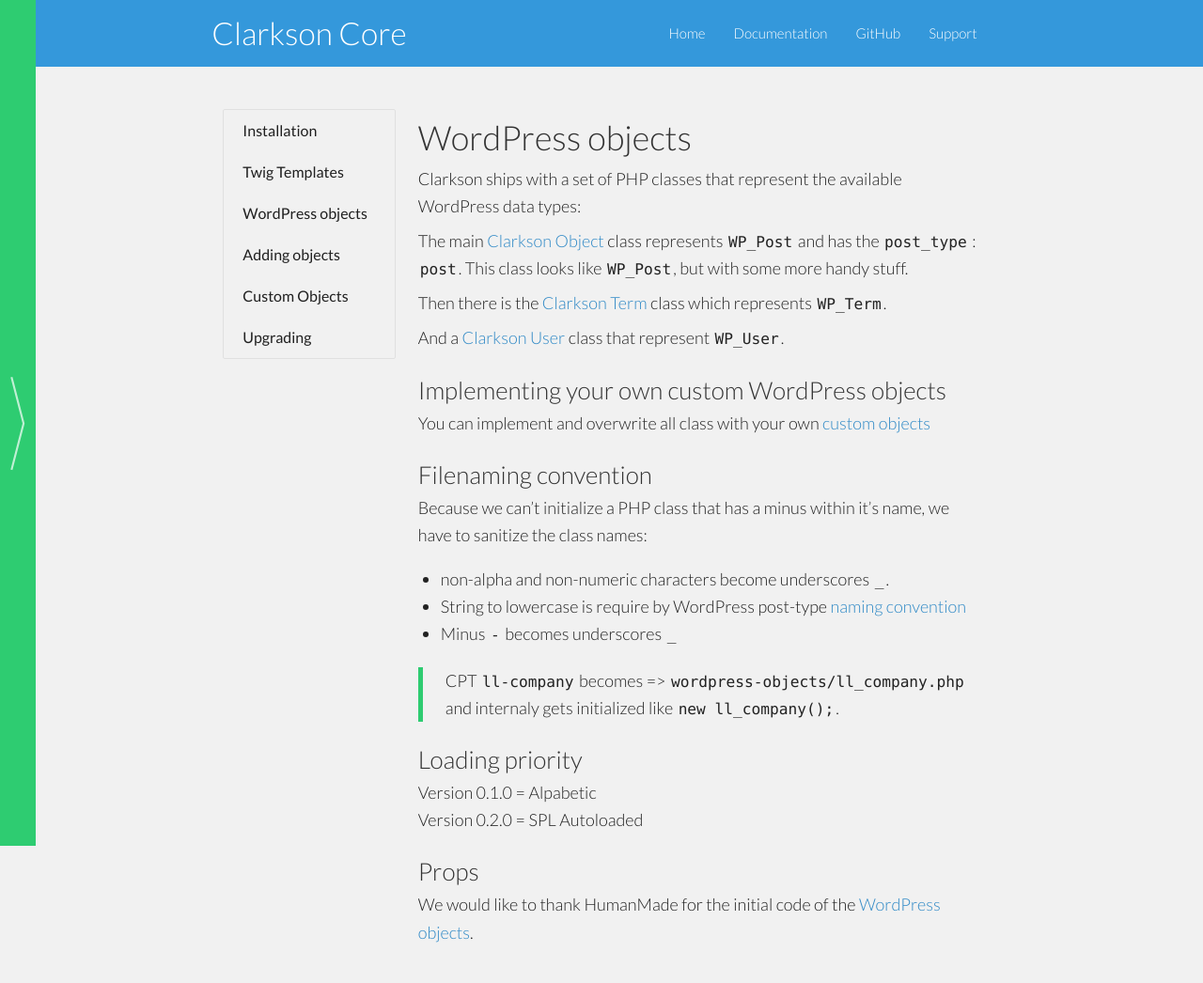
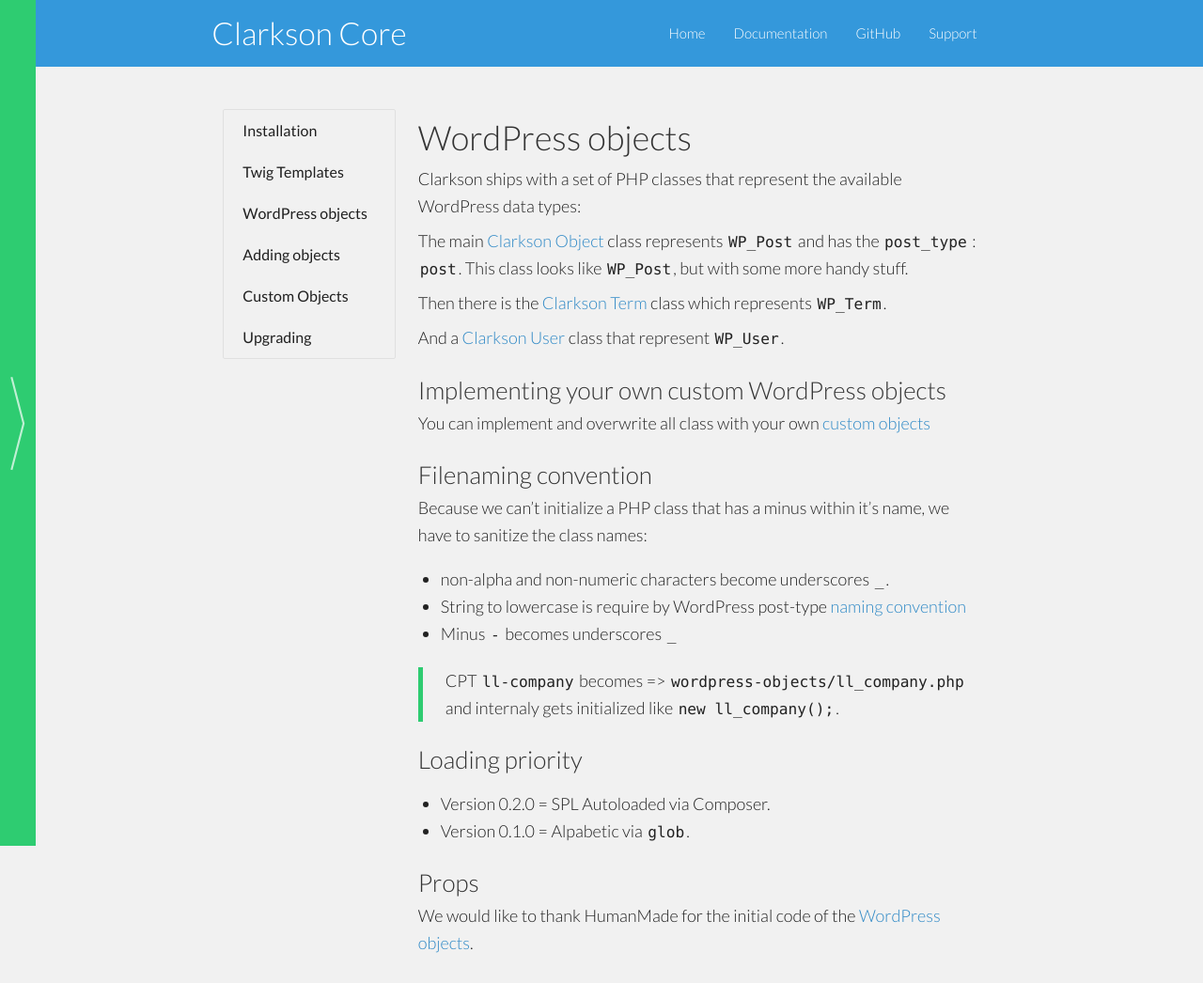
Before and after one commit to level-level/Clarkson-Theme, a Jekyll site: the page built from core/docs/wordpress-objects.md, in a window 1280 px wide. Shown: the whole page at 94% size. Built offline with Jekyll 4.4.1, drawn with Linux system fonts in a browser that asks for light colours; some web fonts are replaced.

Commit message:
add info about loading prio

```diff
--- a/core/docs/wordpress-objects.md
+++ b/core/docs/wordpress-objects.md
@@ -27,8 +27,9 @@ Because we can't initialize a PHP class that has a minus within it's name, we ha
 > CPT `ll-company` becomes => `wordpress-objects/ll_company.php` and internaly gets initialized like `new ll_company();`.
 
 ## Loading priority
-Version 0.1.0 = Alpabetic
-Version 0.2.0 = SPL Autoloaded
+- Version 0.2.0 = SPL Autoloaded via Composer.
+- Version 0.1.0 = Alpabetic via `glob`.
+
 
 ## Props
 We would like to thank HumanMade for the initial code of the [WordPress objects](https://github.com/humanmade/WordPress-Objects){:target="_blank"}.
```
